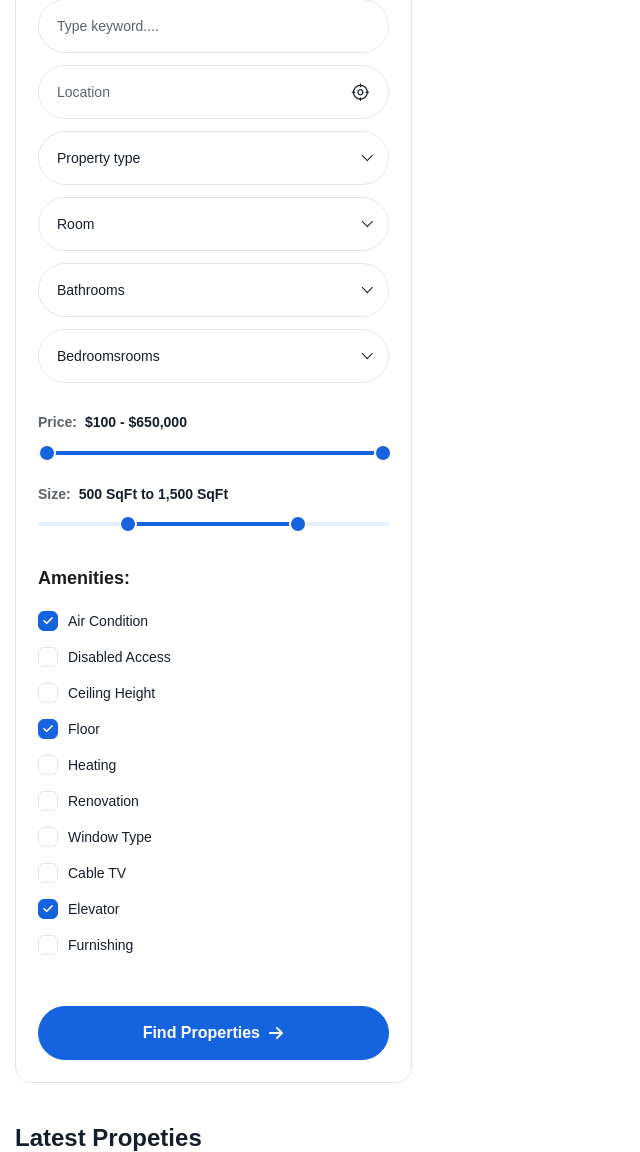
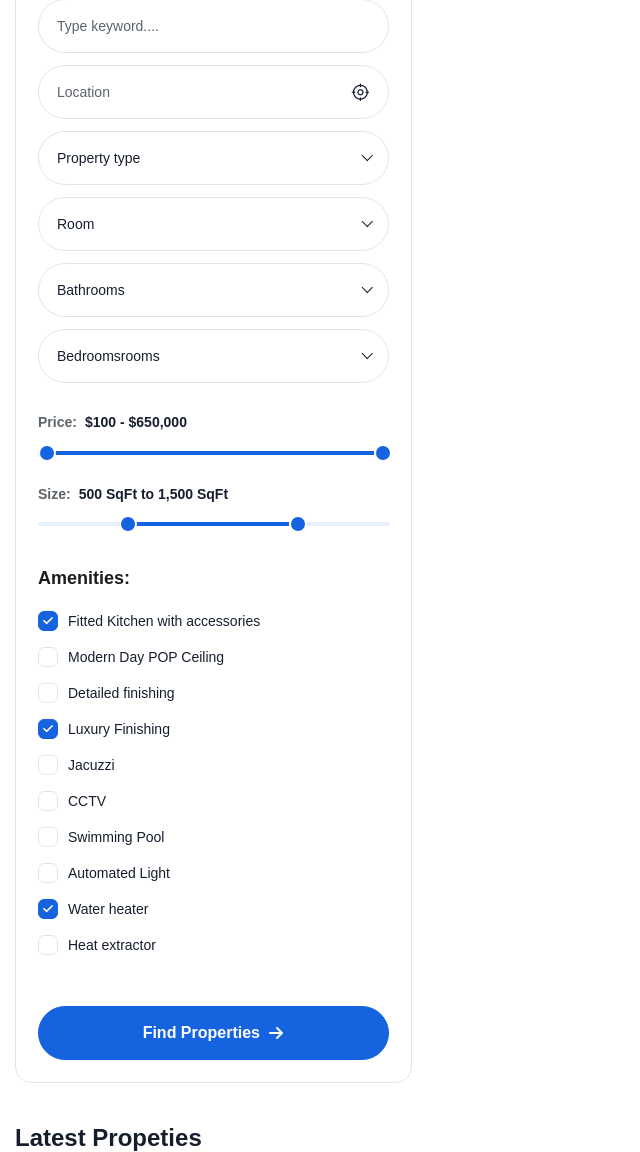
Before and after one commit to dejidee0/bezaleelcourt, a Django app: page /properties/ in a window 1280 px wide. Shown: the part 378-1530 px from the top of the page, without its empty margins (0-640 px from the left). Run offline with Django 5.2, Linux system fonts and the light colour scheme; data that the repository does not hold is empty; some libraries are stand-ins or nearby versions; some web fonts are replaced.

Commit message:
fixed the UI design for the property listing page

```diff
--- a/home/templates/properties/all-properties.html
+++ b/home/templates/properties/all-properties.html
@@ -318,53 +318,53 @@
                                                                         <div class="group-amenities">
                                                                             <fieldset class="amenities-item">
                                                                                 <input type="checkbox" class="tf-checkbox style-1" id="cb1" checked>
-                                                                                <label for="cb1" class="text-cb-amenities">Air Condition</label>
+                                                                                <label for="cb1" class="text-cb-amenities"> Fitted Kitchen with accessories</label>
                                                                             </fieldset>
                                                                             <fieldset class="amenities-item">
                                                                                 <input type="checkbox" class="tf-checkbox style-1" id="cb2">
-                                                                                <label for="cb2" class="text-cb-amenities">Disabled Access</label>
+                                                                                <label for="cb2" class="text-cb-amenities">Modern Day POP Ceiling</label>
                                                                             </fieldset>
                                                                             <fieldset class="amenities-item">
                                                                                 <input type="checkbox" class="tf-checkbox style-1" id="cb3">
-                                                                                <label for="cb3" class="text-cb-amenities">Ceiling Height</label>
+                                                                                <label for="cb3" class="text-cb-amenities">Detailed finishing</label>
                                                                             </fieldset>
                                                                             <fieldset class="amenities-item">
                                                                                 <input type="checkbox" class="tf-checkbox style-1" id="cb4" checked>
-                                                                                <label for="cb4" class="text-cb-amenities">Floor</label>
+                                                                                <label for="cb4" class="text-cb-amenities">Luxury Finishing</label>
                                                                             </fieldset>
                                                                             <fieldset class="amenities-item">
                                                                                 <input type="checkbox" class="tf-checkbox style-1" id="cb5">
-                                                                                <label for="cb5" class="text-cb-amenities">Heating</label>
+                                                                                <label for="cb5" class="text-cb-amenities">Jacuzzi</label>
                                                                             </fieldset>
                                                                             <fieldset class="amenities-item">
                                                                                 <input type="checkbox" class="tf-checkbox style-1" id="cb6">
-                                                                                <label for="cb6" class="text-cb-amenities">Renovation</label>
+                                                                                <label for="cb6" class="text-cb-amenities">CCTV</label>
                                                                             </fieldset>
                                                                             <fieldset class="amenities-item">
                                                                                 <input type="checkbox" class="tf-checkbox style-1" id="cb7">
-                                                                                <label for="cb7" class="text-cb-amenities">Window Type</label>
+                                                                                <label for="cb7" class="text-cb-amenities">Swimming Pool</label>
                                                                             </fieldset>
                                                                             <fieldset class="amenities-item">
                                                                                 <input type="checkbox" class="tf-checkbox style-1" id="cb8">
-                                                                                <label for="cb8" class="text-cb-amenities">Cable TV</label>
+                                                                                <label for="cb8" class="text-cb-amenities">Automated Light</label>
                                                                             </fieldset>
                                                                             <fieldset class="amenities-item">
                                                                                 <input type="checkbox" class="tf-checkbox style-1" id="cb9" checked>
-                                                                                <label for="cb9" class="text-cb-amenities">Elevator</label>
+                                                                                <label for="cb9" class="text-cb-amenities">Water heater</label>
                                                                             </fieldset>
                                                                             <fieldset class="amenities-item">
                                                                                 <input type="checkbox" class="tf-checkbox style-1" id="cb10">
-                                                                                <label for="cb10" class="text-cb-amenities">Furnishing</label>
+                                                                                <label for="cb10" class="text-cb-amenities">Heat extractor</label>
                                                                             </fieldset>
                                                                             <fieldset class="amenities-item">
                                                                                 <input type="checkbox" class="tf-checkbox style-1" id="cb11">
-                                                                                <label for="cb11" class="text-cb-amenities">Intercom</label>
+                                                                                <label for="cb11" class="text-cb-amenities">Ample parking space</label>
                                                                             </fieldset>
                                                                             <fieldset class="amenities-item">
                                                                                 <input type="checkbox" class="tf-checkbox style-1" id="cb12">
-                                                                                <label for="cb12" class="text-cb-amenities">Security</label>
+                                                                                <label for="cb12" class="text-cb-amenities">Cinema-</label>
                                                                             </fieldset>
-                                                                            <fieldset class="amenities-item">
+                                                                            <!-- <fieldset class="amenities-item">
                                                                                 <input type="checkbox" class="tf-checkbox style-1" id="cb13">
                                                                                 <label for="cb13" class="text-cb-amenities">Search property</label>
                                                                             </fieldset>
@@ -411,7 +411,7 @@
                                                                             <fieldset class="amenities-item">
                                                                                 <input type="checkbox" class="tf-checkbox style-1" id="cb24">
                                                                                 <label for="cb24" class="text-cb-amenities">WiFi</label>
-                                                                            </fieldset>
+                                                                            </fieldset> -->
                                                                         </div>
 
                                                                     </div>
@@ -432,7 +432,7 @@
                                 <div class="widget-box box-latest-property">
                                     <h5 class="fw-6 title">Latest Propeties</h5>
                                     <ul>
-                                        {% for property in properties %}
+                                        {% for property in latest %}
                                         <li class="latest-property-item">
                                             <a href="{% url 'property_detail' property_id=property.id %}" class="images-style">
                                                 {% with property.images.first as first_image %}
@@ -501,14 +501,14 @@
                                                                 <path d="M10 7C10 7.53043 9.78929 8.03914 9.41421 8.41421C9.03914 8.78929 8.53043 9 8 9C7.46957 9 6.96086 8.78929 6.58579 8.41421C6.21071 8.03914 6 7.53043 6 7C6 6.46957 6.21071 5.96086 6.58579 5.58579C6.96086 5.21071 7.46957 5 8 5C8.53043 5 9.03914 5.21071 9.41421 5.58579C9.78929 5.96086 10 6.46957 10 7Z" stroke="white" stroke-width="1.5" stroke-linecap="round" stroke-linejoin="round"/>
                                                                 <path d="M13 7C13 11.7613 8 14.5 8 14.5C8 14.5 3 11.7613 3 7C3 5.67392 3.52678 4.40215 4.46447 3.46447C5.40215 2.52678 6.67392 2 8 2C9.32608 2 10.5979 2.52678 11.5355 3.46447C12.4732 4.40215 13 5.67392 13 7Z" stroke="white" stroke-width="1.5" stroke-linecap="round" stroke-linejoin="round"/>
                                                             </svg>
-                                                            145 Brooklyn Ave, Califonia, New York
+                                                            {{property.address}}
                                                         </div>
                                                     </a>
 
                                                 </div>
                                                 <div class="archive-bottom">
                                                     <div class="content-top">
-                                                        <h6 class="text-capitalize"><a href="property-details-v1.html" class="link"> Casa Lomas de Machalí Machas</a></h6>
+                                                        <h6 class="text-capitalize"><a href="{% url 'property_detail' property_id=property.id %}" class="link">{{property.title}}</a></h6>
                                                             <ul class="meta-list">
                                                                 <li class="item">
                                                                     <i class="icon icon-bed"></i>
--- a/home/views.py
+++ b/home/views.py
@@ -126,6 +126,7 @@ def add_property(request):
 
 def all_properties(request):
     properties = Property.objects.all()
+    latest = Property.objects.order_by('-created_at')[:4]
 
     # Filtering
     if 'title' in request.GET and request.GET['title']:
@@ -166,7 +167,7 @@ def all_properties(request):
 
     # Pagination
     page = request.GET.get("page", 1)
-    per_page = request.GET.get("per_page", 10)  # Default to 10 items per page
+    per_page = request.GET.get("per_page", 6)  # Default to 10 items per page
 
     paginator = Paginator(properties, per_page)
 
@@ -177,7 +178,7 @@ def all_properties(request):
     except EmptyPage:
         properties_page = paginator.page(paginator.num_pages)
 
-    return render(request, "properties/all-properties.html", {"properties": properties_page})
+    return render(request, "properties/all-properties.html", {"properties": properties_page, "latest": latest,})
 
 
 @verified_user_required
```
